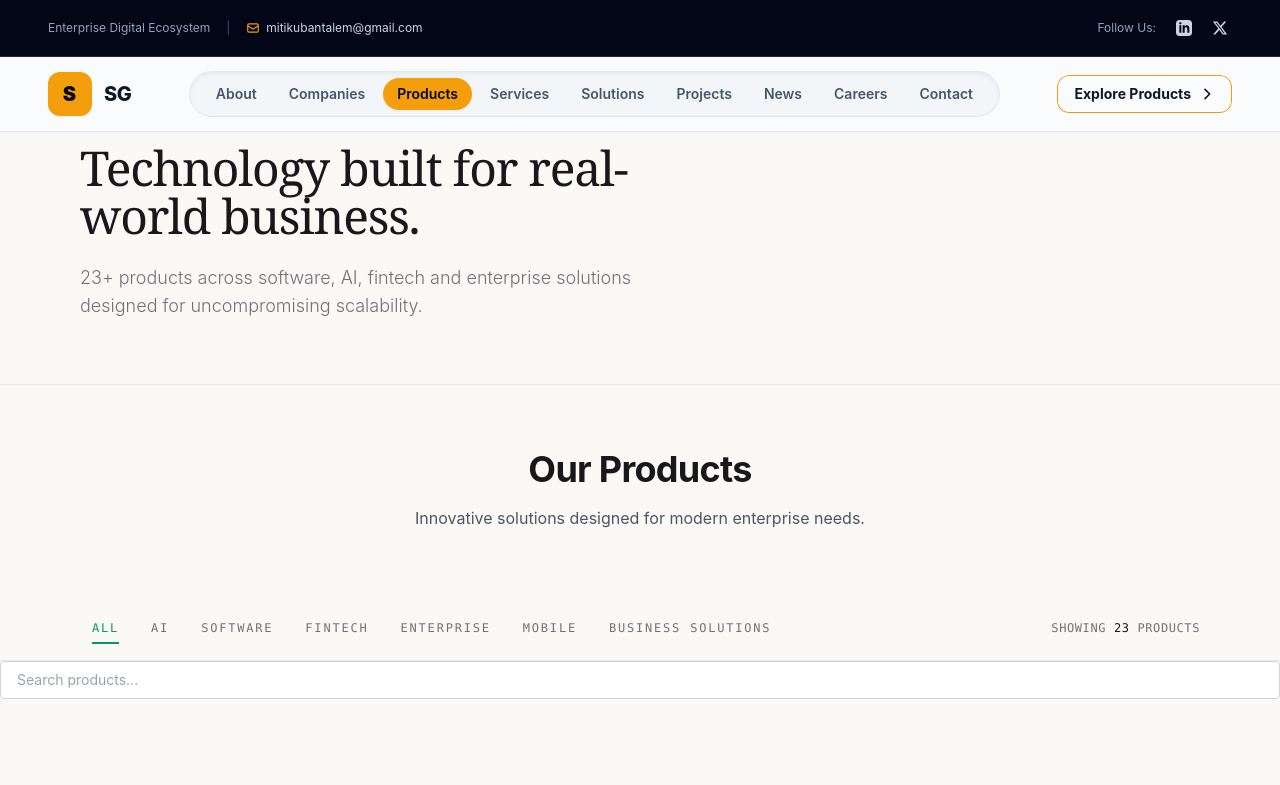
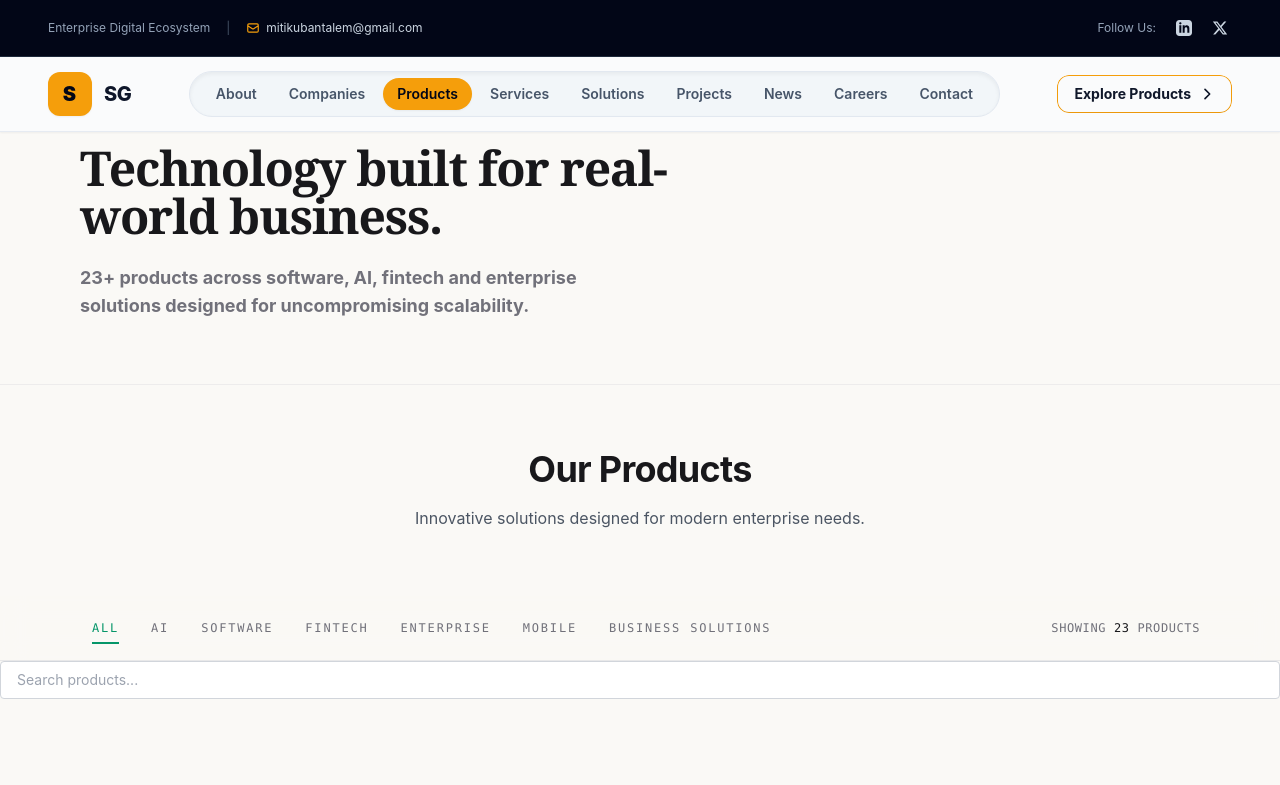
Before and after one commit to bante27/sador-group-website, a React (Vite) app: page /products in a window 1280 px wide. Shown: the top 785 px of the page. Built offline with nearby package versions, Linux system fonts and the light colour scheme.

Commit message:
use animation scrolltriger

```diff
--- a/src/features/products/components/ProductsHero.tsx
+++ b/src/features/products/components/ProductsHero.tsx
@@ -1,5 +1,6 @@
 import React, { useLayoutEffect, useRef } from 'react';
 import gsap from 'gsap';
+import { revealOnScroll } from '../../../components/animation/scrollAnimations';
 
 export function ProductsHero() {
     const heroRef = useRef<HTMLElement>(null);
@@ -9,16 +10,12 @@ export function ProductsHero() {
         if (prefersReducedMotion) return;
 
         const ctx = gsap.context(() => {
-            gsap.fromTo(
+            revealOnScroll(
+                heroRef.current,
                 '.hero-animate',
-                { opacity: 0, y: 20 },
-                {
-                    opacity: 1,
-                    y: 0,
-                    duration: 0.6,
-                    stagger: 0.1,
-                    ease: 'power3.out'
-                }
+                { opacity: 0, x: -100 },
+                { opacity: 1, x: 0, duration: 0.8, stagger: 0.15, ease: 'power3.out' },
+                'top 85%'
             );
         }, heroRef);
 
@@ -28,18 +25,18 @@ export function ProductsHero() {
     return (
         <section
             ref={heroRef}
-            className="pt-28 pb-16 px-6 md:px-12 lg:px-20 bg-[#FAF9F6] border-b border-zinc-200/60"
+            className="pt-28 pb-16 px-6 md:px-12 lg:px-20 bg-[#FAF9F6] border-b border-zinc-200/60 overflow-hidden text-left"
         >
             <div className="max-w-7xl mx-auto">
-                <div className="hero-animate text-xs uppercase tracking-[0.2em] font-mono text-[#059669] mb-4">
+                <div className="hero-animate text-xs uppercase tracking-[0.2em] font-mono text-[#059669] mb-4 font-bold">
                     Sador Group / Products
                 </div>
 
-                <h1 className="hero-animate text-3xl md:text-5xl font-light text-[#18181B] tracking-tight leading-[1.15] mb-6 max-w-2xl font-serif">
+                <h1 className="hero-animate text-3xl md:text-5xl font-bold text-[#18181B] tracking-tight leading-[1.15] mb-6 max-w-2xl font-serif">
                     Technology built for real-world business.
                 </h1>
 
-                <p className="hero-animate text-base md:text-lg text-[#71717A] font-light max-w-xl leading-relaxed">
+                <p className="hero-animate text-base md:text-lg text-[#71717A] font-bold max-w-xl leading-relaxed">
                     23+ products across software, AI, fintech and enterprise solutions designed for uncompromising scalability.
                 </p>
             </div>
```
